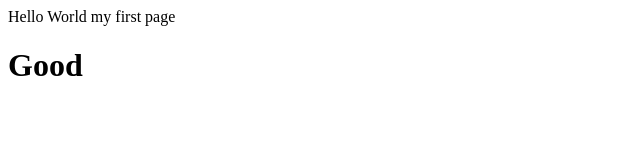
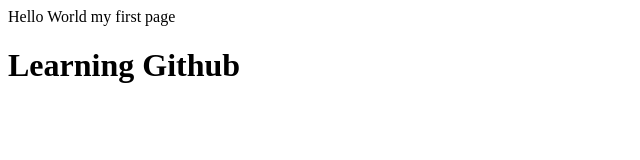
Before and after one commit to sona-poddar/HTMLDemo, a plain HTML site: page index.html in a window 1280 px wide. Shown: the whole page, without its empty margins (0-640 px from the left). Drawn offline with Linux system fonts and the light colour scheme.

Commit message:
Changed Heading

```diff
--- a/index.html
+++ b/index.html
@@ -7,6 +7,6 @@
 </head>
 <body>
     Hello World my first page
-    <h1>Good </h1>
+    <h1>Learning Github</h1>
 </body>
 </html>
```
